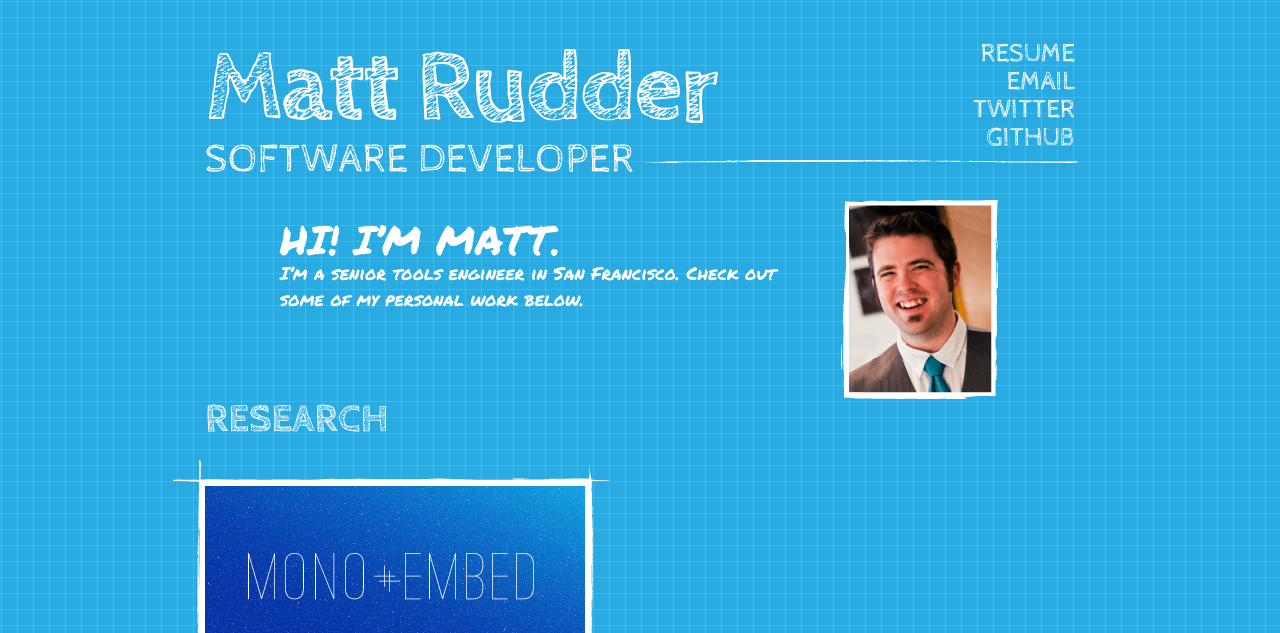
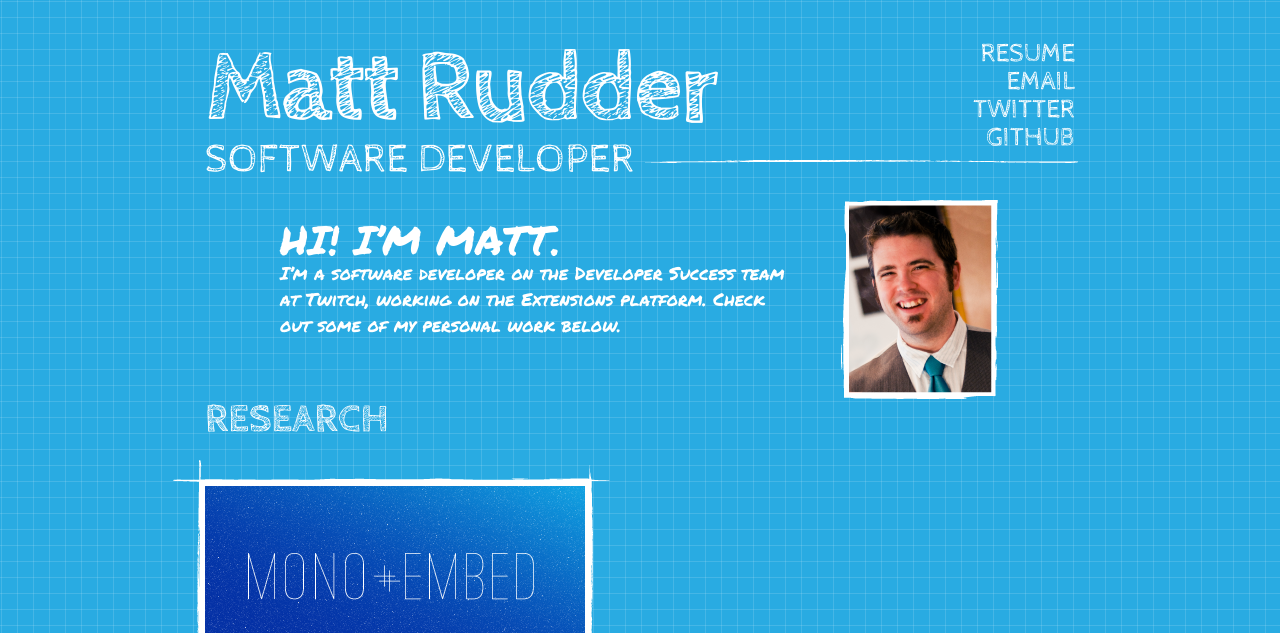
Before and after one commit to mattrudder/mattrudder.github.io, a plain HTML site: page index.html in a window 1280 px wide. Shown: the top 633 px of the page. Drawn offline with Linux system fonts and the light colour scheme; files whose address does not match are found by name.

Commit message:
Update job description

```diff
--- a/index.html
+++ b/index.html
@@ -47,7 +47,7 @@
       </div>
       <div id="intro" class="prefix_2 grid_13 pull_6 suffix_1 alpha">
         <h4>Hi! I&rsquo;m Matt.</h4>
-        <p>I&rsquo;m a senior tools engineer in San Francisco. Check out some of my personal work below.</p>
+        <p>I&rsquo;m a software developer on the <a href="https://dev.twitch.tv" target="_blank">Developer Success</a> team at <a href="https://www.twitch.tv" target="_blank">Twitch</a>, working on the <a href="https://dev.twitch.tv/extensions" target="_blank">Extensions</a> platform. Check out some of my personal work below.</p>
       </div>
     </header>
 
```
